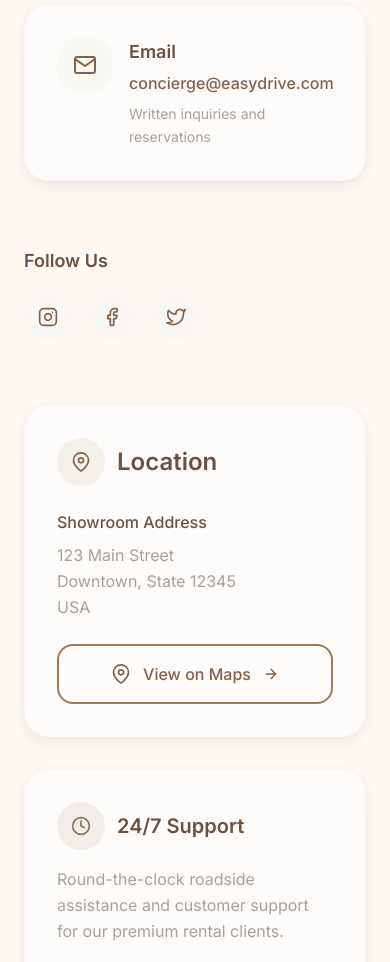
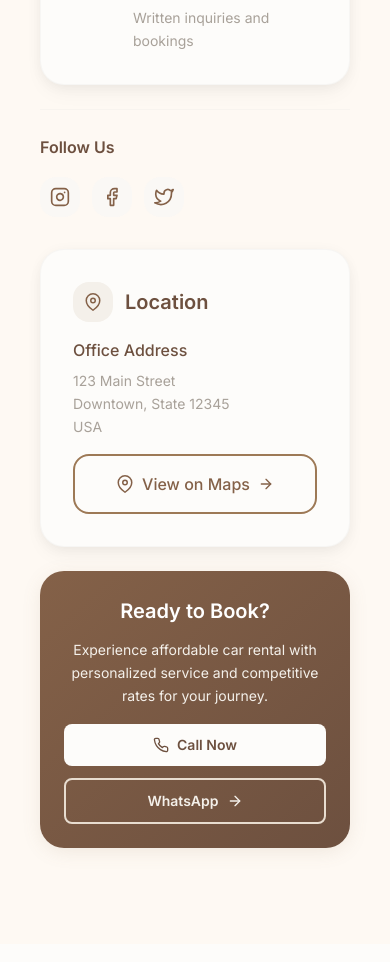
Before and after one commit to Indrojeet-nayek-work/EasyDriver, a React (Vite) app: page / in a window 390 px wide. Shown: the part 4960-5922 px from the top of the page. Built offline with nearby package versions, Linux system fonts and the light colour scheme.

Commit message:
Update Contact component - remove 24/7 support and update terminology
cgen-9ffa8839da8b48ba8fda52881fb0cca5

```diff
--- a/src/components/Contact.jsx
+++ b/src/components/Contact.jsx
@@ -6,7 +6,6 @@ import {
   FiInstagram,
   FiFacebook,
   FiTwitter,
-  FiClock,
   FiArrowRight,
 } from "react-icons/fi";
 
@@ -29,7 +28,7 @@ const Contact = () => {
       details: "+1 (555) 123-4567",
       action: "tel:+15551234567",
       description: "Direct line for immediate assistance",
-      bgColor: "bg-primary-50",
+      bgColor: "bg-primary-50 dark:bg-primary-900/20",
     },
     {
       icon: (
@@ -40,18 +39,17 @@ const Contact = () => {
       title: "WhatsApp",
       details: "+1 (555) 123-4567",
       action:
-        "https://wa.me/15551234567?text=Hello, I would like to inquire about premium car rental services.",
+        "https://wa.me/15551234567?text=Hello, I would like to inquire about affordable car rental services.",
       description: "Instant messaging support",
-      bgColor: "bg-primary-50",
+      bgColor: "bg-primary-50 dark:bg-primary-900/20",
     },
     {
       icon: <FiMail size={24} />,
       title: "Email",
-      details: "concierge@easydrive.com",
-      action:
-        "mailto:concierge@easydrive.com?subject=Premium Car Rental Inquiry",
-      description: "Written inquiries and reservations",
-      bgColor: "bg-primary-50",
+      details: "info@easydrive.com",
+      action: "mailto:info@easydrive.com?subject=Affordable Car Rental Inquiry",
+      description: "Written inquiries and bookings",
+      bgColor: "bg-primary-50 dark:bg-primary-900/20",
     },
   ];
 
@@ -74,27 +72,30 @@ const Contact = () => {
   ];
 
   return (
-    <section id="contact" className="section-padding bg-neutral-cream">
-      <div className="container">
-        <div className="text-center mb-20 space-y-6">
-          <h2 className="text-4xl lg:text-5xl font-light text-primary-800">
+    <section
+      id="contact"
+      className="section-padding bg-neutral-cream dark:bg-neutral-charcoal"
+    >
+      <div className="container px-4 sm:px-6 lg:px-8">
+        <div className="text-center mb-12 sm:mb-20 space-y-4 sm:space-y-6">
+          <h2 className="text-3xl sm:text-4xl lg:text-5xl font-light text-primary-800 dark:text-primary-200">
             Get In
             <span className="font-semibold"> Touch</span>
           </h2>
-          <p className="text-xl text-neutral-medium-grey max-w-3xl mx-auto leading-relaxed">
-            Ready to experience premium car rental? Connect with our dedicated
-            team for personalized service and expert guidance.
+          <p className="text-lg sm:text-xl text-neutral-medium-grey dark:text-neutral-warm-grey max-w-3xl mx-auto leading-relaxed">
+            Ready to experience affordable car rental? Connect with our team for
+            personalized service and competitive rates.
           </p>
         </div>
 
-        <div className="grid grid-cols-1 lg:grid-cols-2 gap-16">
+        <div className="grid grid-cols-1 lg:grid-cols-2 gap-8 sm:gap-12 lg:gap-16">
           {/* Contact Methods */}
-          <div className="space-y-8">
-            <h3 className="text-2xl font-semibold text-primary-800 mb-8">
+          <div className="space-y-6 sm:space-y-8">
+            <h3 className="text-xl sm:text-2xl font-semibold text-primary-800 dark:text-primary-200 mb-6 sm:mb-8">
               Contact Methods
             </h3>
 
-            <div className="space-y-6">
+            <div className="space-y-4 sm:space-y-6">
               {contactMethods.map((method, index) => (
                 <a
                   key={index}
@@ -105,22 +106,22 @@ const Contact = () => {
                       ? "noopener noreferrer"
                       : ""
                   }
-                  className="block card-premium hover:scale-[1.02] transition-all duration-300 group"
+                  className="block card-premium dark:bg-neutral-deep-brown dark:border-neutral-medium-grey/30 hover:scale-[1.02] transition-all duration-300 group"
                 >
-                  <div className="flex items-start space-x-4">
+                  <div className="flex items-start space-x-3 sm:space-x-4">
                     <div
-                      className={`flex-shrink-0 w-14 h-14 ${method.bgColor} rounded-2xl flex items-center justify-center text-primary-700 group-hover:bg-primary-100 transition-colors`}
+                      className={`flex-shrink-0 w-12 sm:w-14 h-12 sm:h-14 ${method.bgColor} rounded-xl sm:rounded-2xl flex items-center justify-center text-primary-700 dark:text-primary-400 group-hover:bg-primary-100 dark:group-hover:bg-primary-800/30 transition-colors`}
                     >
                       {method.icon}
                     </div>
-                    <div className="flex-1">
-                      <h4 className="font-semibold text-lg text-primary-800 mb-1">
+                    <div className="flex-1 min-w-0">
+                      <h4 className="font-semibold text-base sm:text-lg text-primary-800 dark:text-primary-200 mb-1">
                         {method.title}
                       </h4>
-                      <p className="text-primary-700 font-medium mb-2">
+                      <p className="text-primary-700 dark:text-primary-400 font-medium mb-2 break-all">
                         {method.details}
                       </p>
-                      <p className="text-neutral-medium-grey text-sm">
+                      <p className="text-neutral-medium-grey dark:text-neutral-warm-grey text-sm">
                         {method.description}
                       </p>
                     </div>
@@ -130,18 +131,18 @@ const Contact = () => {
             </div>
 
             {/* Social Media */}
-            <div className="pt-8 border-t border-neutral-muted-grey/30">
-              <h4 className="font-semibold text-lg text-primary-800 mb-4">
+            <div className="pt-6 sm:pt-8 border-t border-neutral-muted-grey/30 dark:border-neutral-medium-grey/30">
+              <h4 className="font-semibold text-base sm:text-lg text-primary-800 dark:text-primary-200 mb-4">
                 Follow Us
               </h4>
-              <div className="flex space-x-4">
+              <div className="flex space-x-3 sm:space-x-4">
                 {socialLinks.map((social, index) => (
                   <a
                     key={index}
                     href={social.url}
                     target="_blank"
                     rel="noopener noreferrer"
-                    className="w-12 h-12 bg-primary-50 hover:bg-primary-100 rounded-2xl flex items-center justify-center text-primary-700 transition-all duration-300 hover:scale-110"
+                    className="w-10 sm:w-12 h-10 sm:h-12 bg-primary-50 dark:bg-primary-900/20 hover:bg-primary-100 dark:hover:bg-primary-800/30 rounded-xl sm:rounded-2xl flex items-center justify-center text-primary-700 dark:text-primary-400 transition-all duration-300 hover:scale-110"
                     aria-label={`Follow us on ${social.name}`}
                   >
                     {social.icon}
@@ -151,25 +152,28 @@ const Contact = () => {
             </div>
           </div>
 
-          {/* Location & Emergency */}
-          <div className="space-y-8">
+          {/* Location & Booking CTA */}
+          <div className="space-y-6 sm:space-y-8">
             {/* Location */}
-            <div className="card-premium">
-              <div className="flex items-center space-x-3 mb-6">
-                <div className="w-12 h-12 bg-primary-100 rounded-2xl flex items-center justify-center">
-                  <FiMapPin size={20} className="text-primary-700" />
+            <div className="card-premium dark:bg-neutral-deep-brown dark:border-neutral-medium-grey/30">
+              <div className="flex items-center space-x-3 mb-4 sm:mb-6">
+                <div className="w-10 sm:w-12 h-10 sm:h-12 bg-primary-100 dark:bg-primary-900/20 rounded-xl sm:rounded-2xl flex items-center justify-center">
+                  <FiMapPin
+                    size={18}
+                    className="text-primary-700 dark:text-primary-400"
+                  />
                 </div>
-                <h3 className="text-2xl font-semibold text-primary-800">
+                <h3 className="text-xl sm:text-2xl font-semibold text-primary-800 dark:text-primary-200">
                   Location
                 </h3>
               </div>
 
-              <div className="space-y-4 mb-6">
-                <div className="text-neutral-medium-grey">
-                  <p className="font-medium text-primary-800 mb-2">
-                    Showroom Address
+              <div className="space-y-4 mb-4 sm:mb-6">
+                <div className="text-neutral-medium-grey dark:text-neutral-warm-grey">
+                  <p className="font-medium text-primary-800 dark:text-primary-200 mb-2">
+                    Office Address
                   </p>
-                  <p className="leading-relaxed">
+                  <p className="leading-relaxed text-sm sm:text-base">
                     {address.street}
                     <br />
                     {address.city}, {address.state} {address.zip}
@@ -183,62 +187,39 @@ const Contact = () => {
                 href={mapsUrl}
                 target="_blank"
                 rel="noopener noreferrer"
-                className="btn-outline w-full inline-flex items-center justify-center gap-3"
+                className="btn-outline w-full inline-flex items-center justify-center gap-2 sm:gap-3"
               >
-                <FiMapPin size={20} />
+                <FiMapPin size={18} />
                 View on Maps
                 <FiArrowRight size={16} />
               </a>
             </div>
 
-            {/* Emergency Support */}
-            <div className="card-premium">
-              <div className="flex items-center space-x-3 mb-4">
-                <div className="w-12 h-12 bg-accent-warm-brown/10 rounded-2xl flex items-center justify-center">
-                  <FiClock size={20} className="text-accent-warm-brown" />
-                </div>
-                <h3 className="text-xl font-semibold text-primary-800">
-                  24/7 Support
-                </h3>
-              </div>
-
-              <p className="text-neutral-medium-grey mb-4 leading-relaxed">
-                Round-the-clock roadside assistance and customer support for our
-                premium rental clients.
+            {/* Booking CTA */}
+            <div className="bg-gradient-to-br from-primary-700 to-primary-800 dark:from-primary-600 dark:to-primary-700 rounded-2xl sm:rounded-3xl p-6 sm:p-8 text-center text-white shadow-warm">
+              <h3 className="text-xl sm:text-2xl font-semibold mb-3 sm:mb-4">
+                Ready to Book?
+              </h3>
+              <p className="text-primary-100 dark:text-primary-200 mb-4 sm:mb-6 leading-relaxed text-sm sm:text-base">
+                Experience affordable car rental with personalized service and
+                competitive rates for your journey.
               </p>
-
-              <a
-                href="tel:+15551234567"
-                className="text-primary-700 font-semibold hover:text-primary-800 transition-colors inline-flex items-center gap-2"
-              >
-                <FiPhone size={16} />
-                Emergency: +1 (555) 123-4567
-              </a>
-            </div>
-
-            {/* Reservation CTA */}
-            <div className="bg-gradient-to-br from-primary-700 to-primary-800 rounded-3xl p-8 text-center text-white shadow-warm">
-              <h3 className="text-2xl font-semibold mb-4">Ready to Reserve?</h3>
-              <p className="text-primary-100 mb-6 leading-relaxed">
-                Experience premium car rental with personalized service and
-                exceptional attention to detail.
-              </p>
-              <div className="flex flex-col sm:flex-row gap-4 justify-center">
+              <div className="flex flex-col sm:flex-row gap-3 sm:gap-4 justify-center">
                 <a
                   href="tel:+15551234567"
-                  className="bg-neutral-warm-white text-primary-800 font-semibold py-3 px-6 rounded-xl hover:bg-neutral-beige transition-colors inline-flex items-center justify-center gap-2"
+                  className="bg-neutral-warm-white text-primary-800 font-semibold py-2.5 sm:py-3 px-4 sm:px-6 rounded-lg sm:rounded-xl hover:bg-neutral-beige transition-colors inline-flex items-center justify-center gap-2 text-sm sm:text-base"
                 >
-                  <FiPhone size={18} />
+                  <FiPhone size={16} />
                   Call Now
                 </a>
                 <a
-                  href="https://wa.me/15551234567?text=Hello, I would like to inquire about premium car rental services."
+                  href="https://wa.me/15551234567?text=Hello, I would like to inquire about affordable car rental services."
                   target="_blank"
                   rel="noopener noreferrer"
-                  className="bg-transparent border-2 border-primary-200 text-primary-100 hover:bg-primary-200 hover:text-primary-800 font-semibold py-3 px-6 rounded-xl transition-all duration-300 inline-flex items-center justify-center gap-2"
+                  className="bg-transparent border-2 border-primary-200 dark:border-primary-300 text-primary-100 dark:text-primary-200 hover:bg-primary-200 hover:text-primary-800 dark:hover:bg-primary-300 dark:hover:text-primary-800 font-semibold py-2.5 sm:py-3 px-4 sm:px-6 rounded-lg sm:rounded-xl transition-all duration-300 inline-flex items-center justify-center gap-2 text-sm sm:text-base"
                 >
                   WhatsApp
-                  <FiArrowRight size={18} />
+                  <FiArrowRight size={16} />
                 </a>
               </div>
             </div>
```
